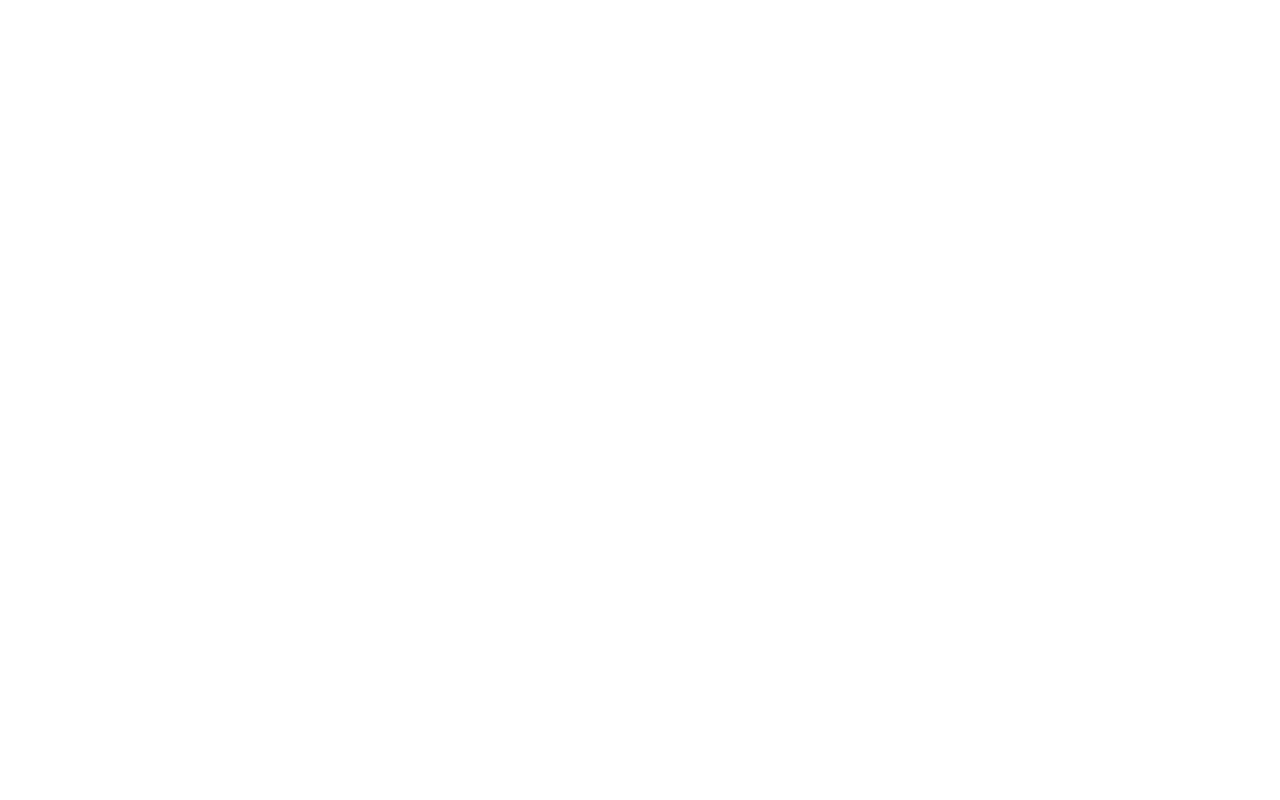
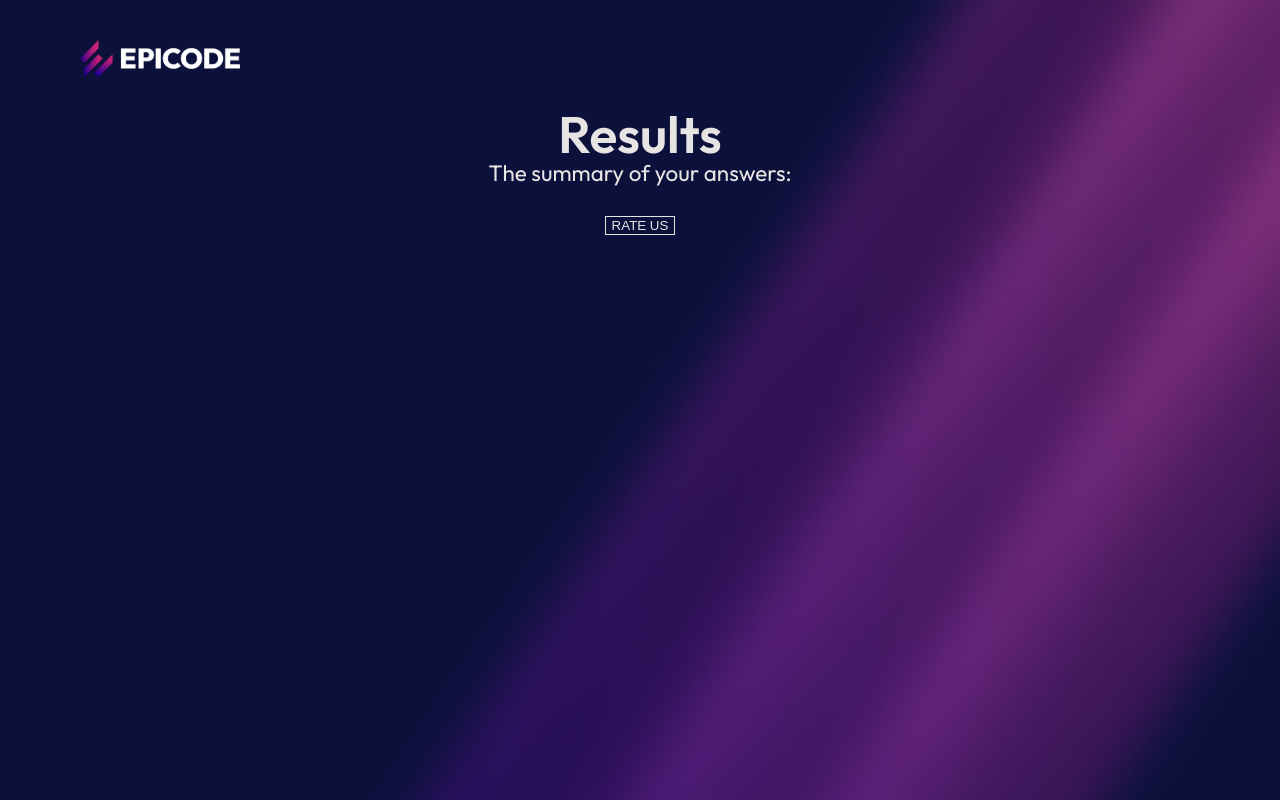
Before and after one commit to Andreea379/BuildWeek, a plain HTML site: page results.html in a window 1280 px wide. Drawn offline with Linux system fonts and the light colour scheme.

Commit message:
create results index and results css

```diff
--- /dev/null
+++ b/assets/CSS/results.css
@@ -0,0 +1,29 @@
+/*impostazioni generali*/
+@import url("https://fonts.googleapis.com/css2?family=Outfit:wght@100..900&display=swap");
+
+main,
+footer {
+  text-align: center;
+}
+
+a {
+  text-decoration: none;
+  color: rgb(231, 228, 228);
+}
+button {
+  background-color: transparent;
+  border: 1px solid rgb(231, 228, 228);
+}
+h1 {
+  font-size: 3.2rem;
+  font-weight: 600;
+  line-height: 78%;
+  margin-bottom: 0;
+}
+h3 {
+  font-family: "Outfit", sans-serif;
+  margin-top: 0;
+  line-height: 2.3rem;
+  font-weight: 400;
+  font-size: 1.4rem;
+}
--- a/results.html
+++ b/results.html
@@ -3,7 +3,21 @@
   <head>
     <meta charset="UTF-8" />
     <meta name="viewport" content="width=device-width, initial-scale=1.0" />
+    <link rel="stylesheet" href="./assets/CSS/general.css" />
+    <link rel="stylesheet" href="./assets/CSS/results.css" />
     <title>Document</title>
   </head>
-  <body></body>
+  <body>
+    <header>
+      <img class="epicode_logo" src="./assets/epicode_logo.png" alt="epicode-logo" />
+    </header>
+    <main>
+      <h1>Results</h1>
+      <h3>The summary of your answers:</h3>
+      <div></div>
+    </main>
+    <footer>
+      <button><a href="#">RATE US</a></button>
+    </footer>
+  </body>
 </html>
```
